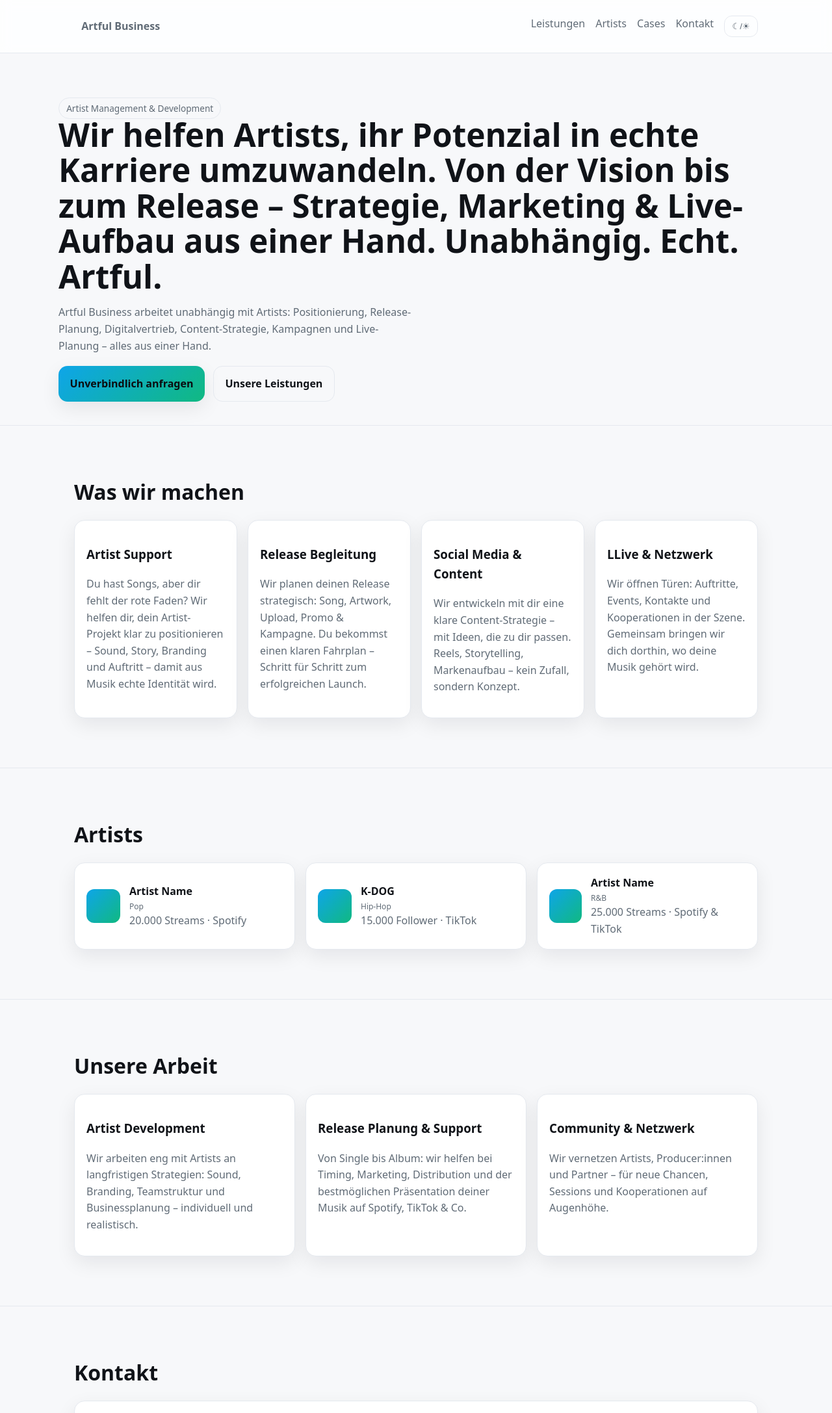
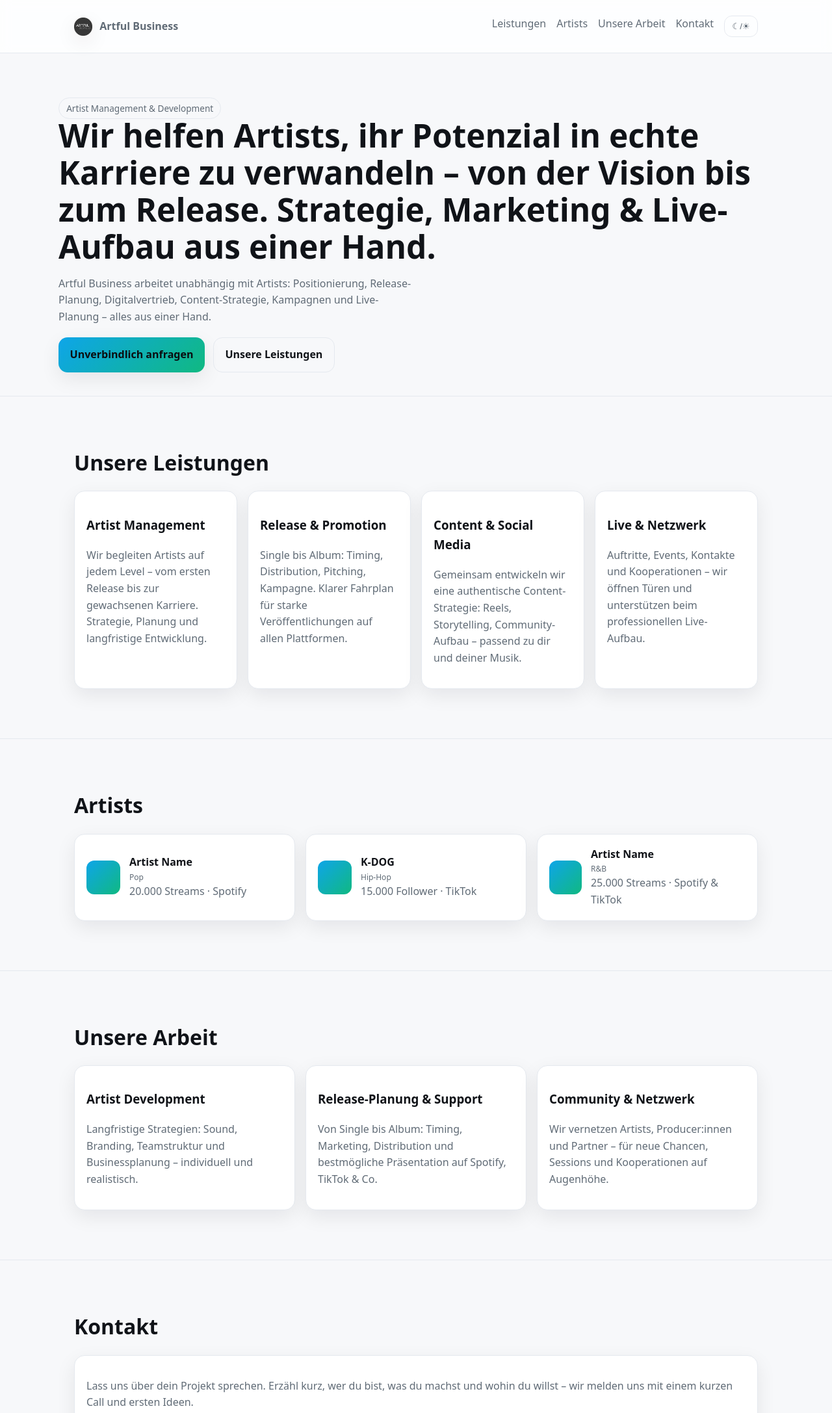
Before and after one commit to Ulop12/artful, a plain HTML site: page index.html in a window 1280 px wide. Shown: the top 2174 px of the page at 65% size. Drawn offline with Linux system fonts and the light colour scheme.

Commit message:
Update index.html

```diff
--- a/index.html
+++ b/index.html
@@ -4,7 +4,7 @@
   <meta charset="utf-8" />
   <meta name="viewport" content="width=device-width, initial-scale=1" />
   <title>Artful Business — Artist Management & Development</title>
-  <meta name="description" content="Artful Business unterstützt Artists beim Aufbau: Management, Release-Planung, Marketing und Booking.">
+  <meta name="description" content="Artful Business unterstützt Artists beim Aufbau und Wachstum: Management, Release-Planung, Marketing und Booking.">
   <link rel="icon" href="favicon.png">
   <style>
     /* ---------- Design-Variablen ---------- */
@@ -49,14 +49,17 @@
     }
     .nav{display:flex;align-items:center;justify-content:space-between;gap:1rem}
     .brand{display:flex;align-items:center;gap:.7rem;font-weight:800}
-    .logo{width:28px;height:28px;border-radius:8px;background:linear-gradient(135deg,var(--brand),var(--brand-2));box-shadow:var(--shadow)}
+    /* Für Bildlogo */
+    .logo{width:28px;height:28px;border-radius:8px;box-shadow:var(--shadow);object-fit:cover}
+    /* Falls du lieber das CSS-Gradient-Logo willst, ersetze im HTML <img> durch <span class="logo-box"></span> und nutze: */
+    .logo-box{width:28px;height:28px;border-radius:8px;background:linear-gradient(135deg,var(--brand),var(--brand-2));box-shadow:var(--shadow)}
     .nav a{color:var(--muted)}
     .nav-links{display:flex;gap:1rem;flex-wrap:wrap}
     .toggle{border:1px solid var(--border);background:transparent;border-radius:12px;padding:.5rem .7rem;color:var(--muted);cursor:pointer}
 
     /* ---------- Hero ---------- */
     .hero{padding:72px 0 36px}
-    .hero h1{font-size:clamp(2rem,5vw,3.1rem);line-height:1.1;margin:0}
+    .hero h1{font-size:clamp(2rem,5vw,3.1rem);line-height:1.15;margin:0}
     .hero p{color:var(--muted);max-width:60ch}
     .hero-cta{display:flex;gap:.8rem;flex-wrap:wrap;margin-top:18px}
 
@@ -84,12 +87,18 @@
   <header>
     <div class="container nav">
       <a class="brand" href="#top" aria-label="Artful Business Start">
-        <span class="artfulbusiness.png"></span><span>Artful Business</span>
+        <!-- NUTZE EIN LOGO-BILD: -->
+        <img src="artfulbusiness.png" alt="Artful Business Logo" class="logo">
+        <span>Artful Business</span>
+
+        <!-- ODER (alternativ) NUR DAS FARBKÄSTCHEN:
+        <span class="logo-box" aria-hidden="true"></span><span>Artful Business</span>
+        -->
       </a>
       <nav class="nav-links">
         <a href="#services">Leistungen</a>
         <a href="#artists">Artists</a>
-        <a href="#cases">Cases</a>
+        <a href="#cases">Unsere Arbeit</a>
         <a href="#kontakt">Kontakt</a>
         <button id="themeToggle" class="toggle" title="Dark/Light umschalten">☾/☀︎</button>
       </nav>
@@ -99,7 +108,7 @@
   <!-- Hero -->
   <main id="top" class="container hero">
     <span class="pill">Artist Management & Development</span>
-    <h1>Wir helfen Artists, ihr Potenzial in echte Karriere umzuwandeln. Von der Vision bis zum Release – Strategie, Marketing & Live-Aufbau aus einer Hand. Unabhängig. Echt. Artful.</h1>
+    <h1>Wir helfen Artists, ihr Potenzial in echte Karriere zu verwandeln – von der Vision bis zum Release. Strategie, Marketing & Live-Aufbau aus einer Hand.</h1>
     <p class="muted">
       Artful Business arbeitet unabhängig mit Artists: Positionierung, Release-Planung,
       Digitalvertrieb, Content-Strategie, Kampagnen und Live-Planung – alles aus einer Hand.
@@ -113,23 +122,23 @@
   <!-- Leistungen -->
   <section id="services">
     <div class="container">
-      <h2>Was wir machen</h2>
+      <h2>Unsere Leistungen</h2>
       <div class="grid cards">
         <article class="card">
-          <h3>Artist Support</h3>
-          <p class="muted">Du hast Songs, aber dir fehlt der rote Faden? Wir helfen dir, dein Artist-Projekt klar zu positionieren – Sound, Story, Branding und Auftritt – damit aus Musik echte Identität wird.</p>
+          <h3>Artist Management</h3>
+          <p class="muted">Wir begleiten Artists auf jedem Level – vom ersten Release bis zur gewachsenen Karriere. Strategie, Planung und langfristige Entwicklung.</p>
         </article>
         <article class="card">
-          <h3>Release Begleitung</h3>
-          <p class="muted">Wir planen deinen Release strategisch: Song, Artwork, Upload, Promo & Kampagne. Du bekommst einen klaren Fahrplan – Schritt für Schritt zum erfolgreichen Launch.</p>
+          <h3>Release & Promotion</h3>
+          <p class="muted">Single bis Album: Timing, Distribution, Pitching, Kampagne. Klarer Fahrplan für starke Veröffentlichungen auf allen Plattformen.</p>
         </article>
         <article class="card">
-          <h3>Social Media & Content</h3>
-          <p class="muted">Wir entwickeln mit dir eine klare Content-Strategie – mit Ideen, die zu dir passen. Reels, Storytelling, Markenaufbau – kein Zufall, sondern Konzept.</p>
+          <h3>Content & Social Media</h3>
+          <p class="muted">Gemeinsam entwickeln wir eine authentische Content-Strategie: Reels, Storytelling, Community-Aufbau – passend zu dir und deiner Musik.</p>
         </article>
         <article class="card">
-          <h3>LLive & Netzwerk</h3>
-          <p class="muted">Wir öffnen Türen: Auftritte, Events, Kontakte und Kooperationen in der Szene. Gemeinsam bringen wir dich dorthin, wo deine Musik gehört wird.</p>
+          <h3>Live & Netzwerk</h3>
+          <p class="muted">Auftritte, Events, Kontakte und Kooperationen – wir öffnen Türen und unterstützen beim professionellen Live-Aufbau.</p>
         </article>
       </div>
     </div>
@@ -168,40 +177,26 @@
     </div>
   </section>
 
-  <!-- Cases -->
+  <!-- Unsere Arbeit -->
   <section id="cases">
     <div class="container">
       <h2>Unsere Arbeit</h2>
       <div class="grid cards">
-
         <article class="card">
           <h3>Artist Development</h3>
-        <p class="muted">
-          Wir arbeiten eng mit Artists an langfristigen Strategien:
-          Sound, Branding, Teamstruktur und Businessplanung – individuell und realistisch.
-        </p>
+          <p class="muted">Langfristige Strategien: Sound, Branding, Teamstruktur und Businessplanung – individuell und realistisch.</p>
         </article>
-
         <article class="card">
-        <h3>Release Planung & Support</h3>
-        <p class="muted">
-          Von Single bis Album: wir helfen bei Timing, Marketing, Distribution und
-          der bestmöglichen Präsentation deiner Musik auf Spotify, TikTok & Co.
-        </p>
+          <h3>Release-Planung & Support</h3>
+          <p class="muted">Von Single bis Album: Timing, Marketing, Distribution und bestmögliche Präsentation auf Spotify, TikTok & Co.</p>
         </article>
-
         <article class="card">
           <h3>Community & Netzwerk</h3>
-        <p class="muted">
-          Wir vernetzen Artists, Producer:innen und Partner –
-          für neue Chancen, Sessions und Kooperationen auf Augenhöhe.
-        </p>
+          <p class="muted">Wir vernetzen Artists, Producer:innen und Partner – für neue Chancen, Sessions und Kooperationen auf Augenhöhe.</p>
         </article>
-
       </div>
     </div>
   </section>
-
 
   <!-- Kontakt -->
   <section id="kontakt">
@@ -209,13 +204,12 @@
       <h2>Kontakt</h2>
       <div class="card">
         <p class="muted">
-          Lass uns über dein Projekt sprechen.
-          Erzähl uns kurz, wer du bist, was du machst und wohin du willst – wir melden uns mit einem kurzen Call und ersten Ideen.
+          Lass uns über dein Projekt sprechen. Erzähl kurz, wer du bist, was du machst und wohin du willst – wir melden uns mit einem kurzen Call und ersten Ideen.
         </p>
         <p>
           <a class="btn" href="mailto:hello@artfulbusiness.example?subject=Anfrage%20Artist%20Management">Projekt vorstellen →</a>
-          <a class="btn ghost" href="https://instagram.com/Artful_Business" target="_blank" rel="noopener">Instagram</a>
-          <a class="btn ghost" href="https://www.tiktok.com/@artful.business.k" target="_blank" rel="noopener">TikTok</a>
+          <a class="btn ghost" href="https://instagram.com/Artful_Business" target="_blank" rel="noopener noreferrer">Instagram</a>
+          <a class="btn ghost" href="https://www.tiktok.com/@artful.business.k" target="_blank" rel="noopener noreferrer">TikTok</a>
         </p>
       </div>
     </div>
```
Lines whose indentation alone changed are shown as unchanged.
